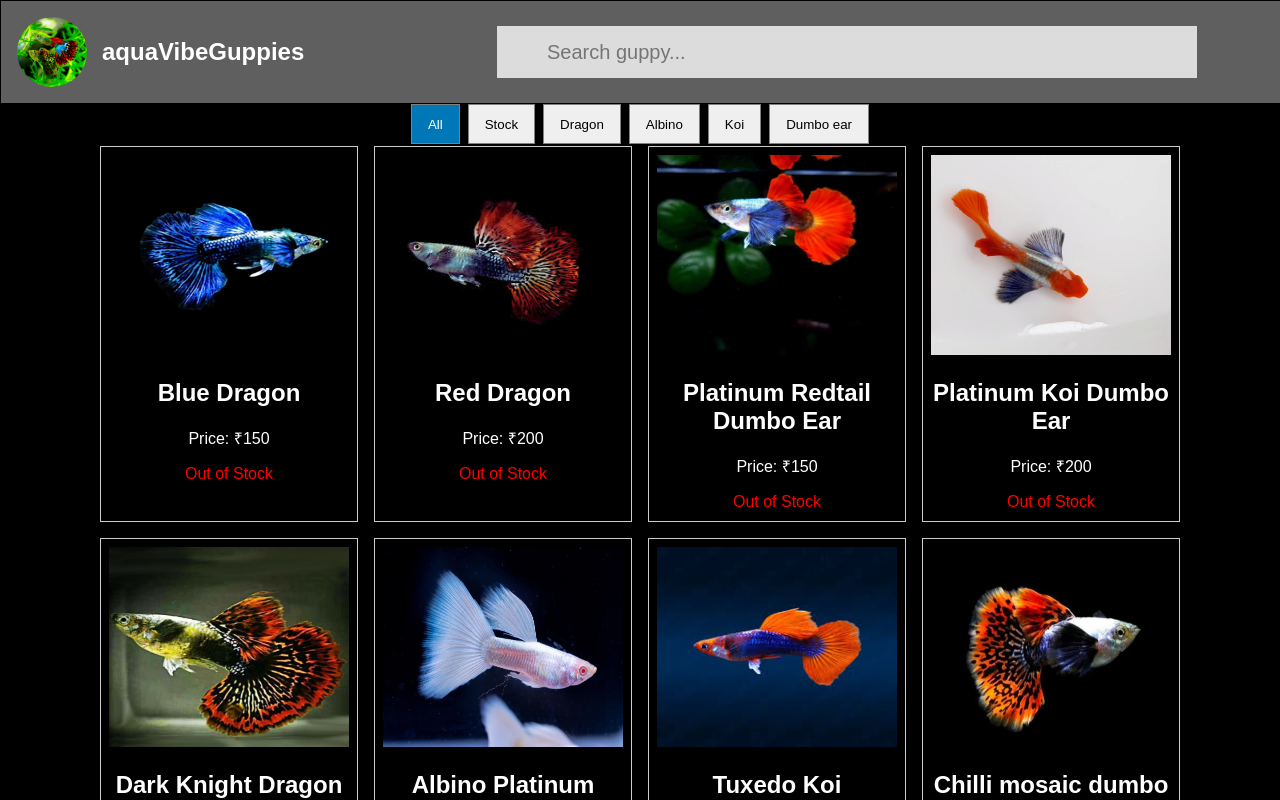
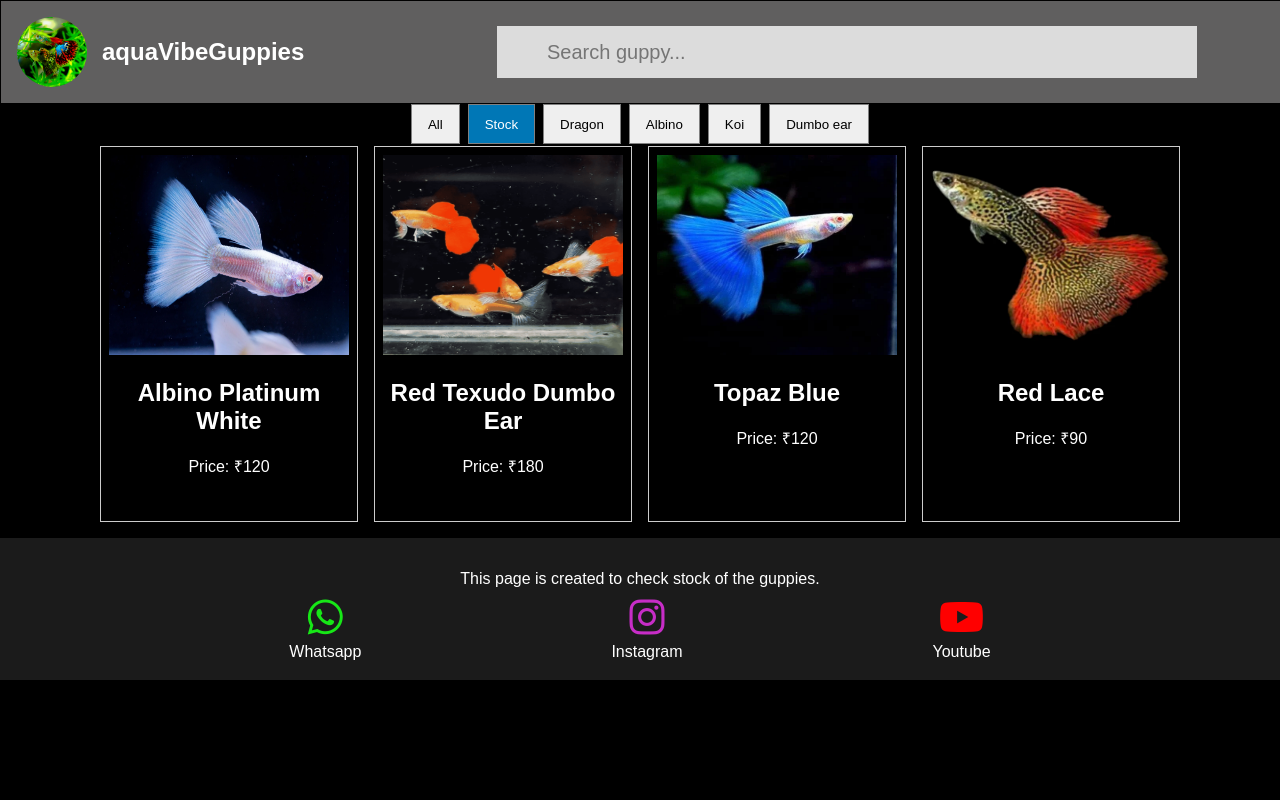
Before and after one commit to Aslin232/Guppy-Website, a React (Create React App) app: page / in a window 1280 px wide. Shown: the top 800 px of the page. Built offline with nearby package versions, Linux system fonts and the light colour scheme.

Commit message:
Change default selected filter to 'Stock'

```diff
--- a/src/pages/Home.jsx
+++ b/src/pages/Home.jsx
@@ -7,7 +7,7 @@ import Footer from "../components/Footer";
 
 export default function Home() {
   const [searchTerm, setSearchTerm] = useState("");
-  const [selectedFilter, setSelectedFilter] = useState("All");
+  const [selectedFilter, setSelectedFilter] = useState("Stock");
 
 
   const filters = ["All", "Stock", "Dragon", "Albino", "Koi", "Dumbo ear"];
```
